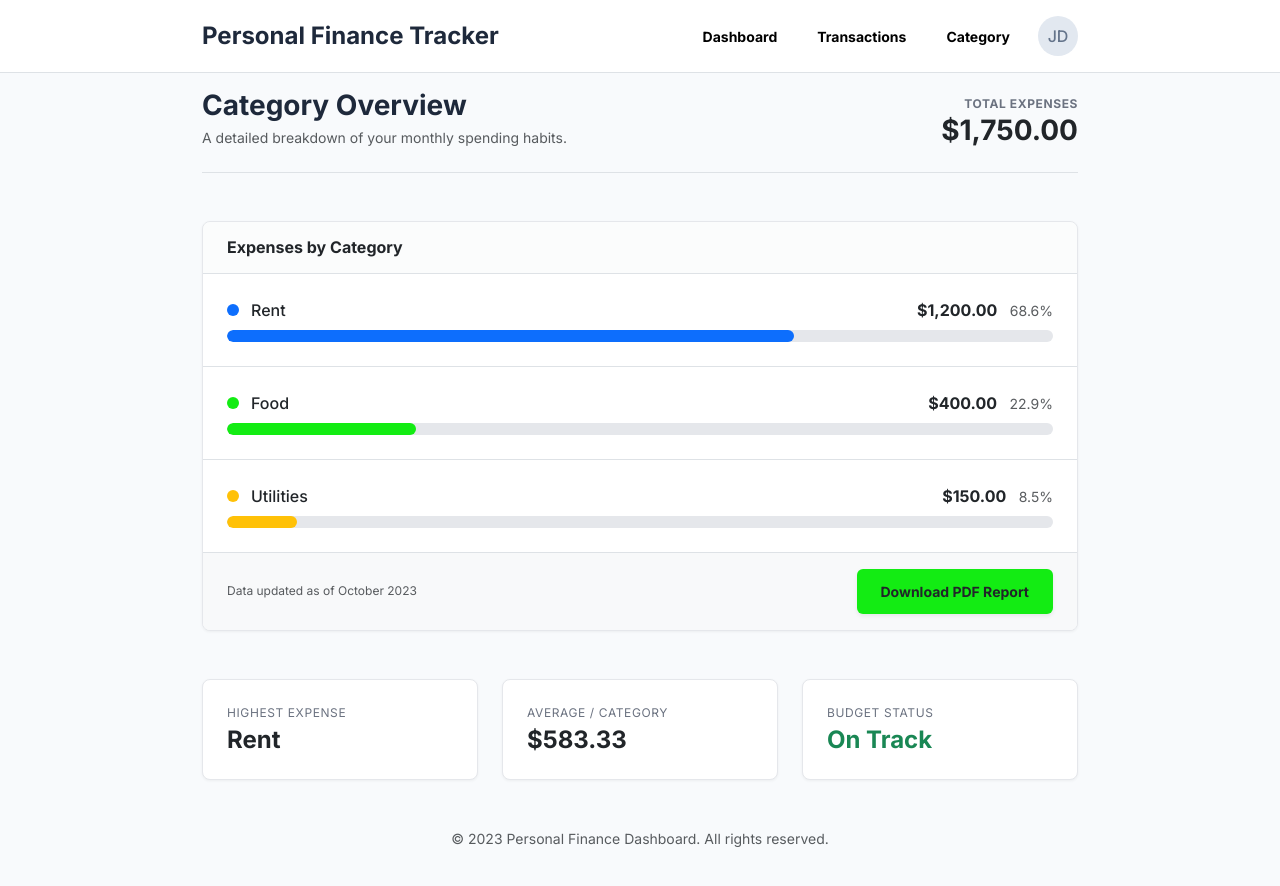
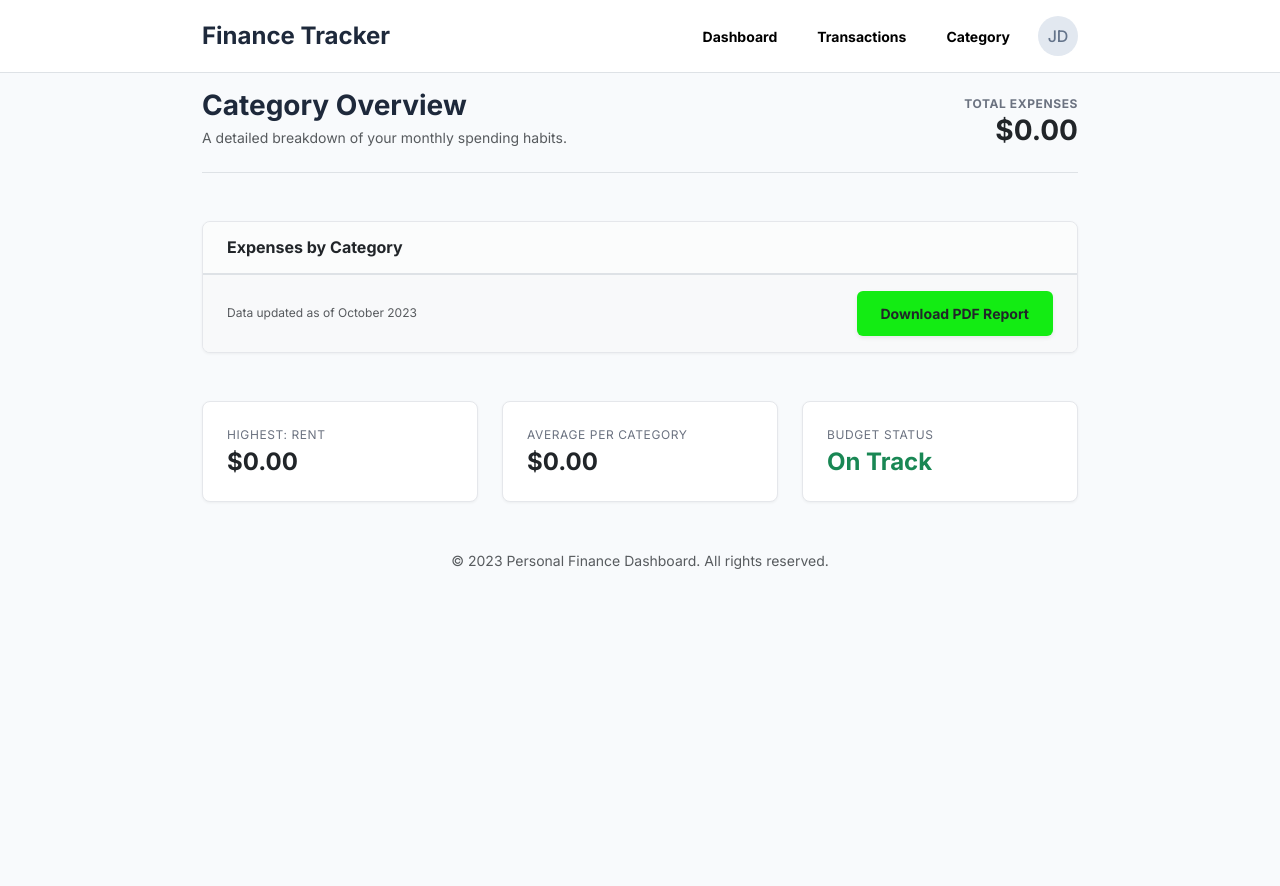
Before and after one commit to AdhamSelim21/Personal-Finance-Tracker, a website: page Category-overview.html in a window 1280 px wide. After the commit the page ends 800 px from the top, so only its background shows below. Drawn offline with nearby package versions, Linux system fonts and the light colour scheme.

Commit message:
finshed category overview logic

```diff
--- a/Category-overview.html
+++ b/Category-overview.html
@@ -13,14 +13,15 @@
 <body>
 
     <header class="bg-white border-bottom py-3">
-        <div class="container d-flex justify-content-between align-items-center">
-            <h1 class="h4 fw-bold mb-0">Personal Finance Tracker</h1>
-            <div class="d-flex align-items-center gap-3 links">
-                <a href="index.html" class="text-decoration-none small fw-bold ">Dashboard</a>
+        <div class="container d-flex flex-wrap justify-content-between align-items-center gap-3">
+            <h1 class="h4 fw-bold mb-0">Finance Tracker</h1>
+            <nav class="d-flex align-items-center gap-3 links">
+                <a href="index.html" class="text-decoration-none small fw-bold">Dashboard</a>
                 <a href="Transaction-List.html" class="text-decoration-none small fw-bold">Transactions</a>
                 <a href="Category-overview.html" class="text-decoration-none small fw-bold">Category</a>
                 <div class="avatar-placeholder">JD</div>
-            </div>
+            </nav>
+        </div>
     </header>
 
     <main class="container">
@@ -30,9 +31,8 @@
                 <h1 class="fw-bold h3 mb-1">Category Overview</h1>
                 <p class="text-muted small mb-0">A detailed breakdown of your monthly spending habits.</p>
             </div>
-            <div class="text-md-end mt-3 mt-md-0">
-                <span class="stat-label fw-bold">Total Expenses</span>
-                <p class="h3 fw-bold mb-0 text-dark">$1,750.00</p>
+            <div class="text-md-end mt-3 mt-md-0" id="TotalExpenses">
+                <!-- Transactions will be dynamically inserted here by JavaScript -->
             </div>
         </header>
 
@@ -41,54 +41,8 @@
                 <h2 class="h6 fw-bold mb-0 text-dark">Expenses by Category</h2>
             </div>
 
-            <div class="list-group list-group-flush">
-                <div class="list-group-item p-4 border-0 border-bottom">
-                    <div class="d-flex justify-content-between align-items-center mb-2">
-                        <div class="d-flex align-items-center">
-                            <span class="category-dot bg-primary"></span>
-                            <span class="fw-medium text-dark">Rent</span>
-                        </div>
-                        <div>
-                            <span class="fw-bold text-dark">$1,200.00</span>
-                            <span class="text-muted small ms-2">68.6%</span>
-                        </div>
-                    </div>
-                    <div class="progress">
-                        <div class="progress-bar bg-primary" role="progressbar" style="width: 68.6%"></div>
-                    </div>
-                </div>
-
-                <div class="list-group-item p-4 border-0 border-bottom">
-                    <div class="d-flex justify-content-between align-items-center mb-2">
-                        <div class="d-flex align-items-center">
-                            <span class="category-dot bg-brand"></span>
-                            <span class="fw-medium text-dark">Food</span>
-                        </div>
-                        <div>
-                            <span class="fw-bold text-dark">$400.00</span>
-                            <span class="text-muted small ms-2">22.9%</span>
-                        </div>
-                    </div>
-                    <div class="progress">
-                        <div class="progress-bar bg-brand" role="progressbar"  style="width: 22.9%"></div>
-                    </div>
-                </div>
-
-                <div class="list-group-item p-4 border-0">
-                    <div class="d-flex justify-content-between align-items-center mb-2">
-                        <div class="d-flex align-items-center">
-                            <span class="category-dot bg-warning"></span>
-                            <span class="fw-medium text-dark">Utilities</span>
-                        </div>
-                        <div>
-                            <span class="fw-bold text-dark">$150.00</span>
-                            <span class="text-muted small ms-2">8.5%</span>
-                        </div>
-                    </div>
-                    <div class="progress">
-                        <div class="progress-bar bg-warning" role="progressbar"  style="width: 8.5%"></div>
-                    </div>
-                </div>
+            <div class="list-group list-group-flush" id="ExpensesList">
+                <!-- Transactions will be dynamically inserted here by JavaScript -->
             </div>
 
             <footer
@@ -101,15 +55,13 @@
 
         <div class="row g-4">
             <div class="col-md-4">
-                <div class="card-custom p-4">
-                    <p class="stat-label mb-1">Highest Expense</p>
-                    <p class="h4 fw-bold mb-0 text-dark">Rent</p>
+                <div class="card-custom p-4" id="HighestExpense">
+                    <!-- Transactions will be dynamically inserted here by JavaScript -->
                 </div>
             </div>
             <div class="col-md-4">
-                <div class="card-custom p-4">
-                    <p class="stat-label mb-1">Average / Category</p>
-                    <p class="h4 fw-bold mb-0 text-dark">$583.33</p>
+                <div class="card-custom p-4" id="Average">
+                    <!-- Transactions will be dynamically inserted here by JavaScript -->
                 </div>
             </div>
             <div class="col-md-4">
--- a/js/Category-overview.js
+++ b/js/Category-overview.js
@@ -0,0 +1,128 @@
+const TotalExpenses = document.getElementById("TotalExpenses");
+const ExpensesList = document.getElementById("ExpensesList");
+const HighestExpense = document.getElementById("HighestExpense");
+const Average = document.getElementById("Average");
+
+let state = JSON.parse(localStorage.getItem("transactions")) || [];
+
+const CalcToltalExpenses = () => {
+
+    const expenseValue = state.filter(t => t.type === "expense").reduce ((sum,t) => sum + Number(t.amount),0);
+
+    if (TotalExpenses) {
+        TotalExpenses.innerHTML = `
+        <span class="stat-label fw-bold">Total Expenses</span>
+        <p class="h3 fw-bold mb-0 text-dark">$${expenseValue.toLocaleString(undefined, { minimumFractionDigits: 2 })}</p>
+        `;
+    }
+    return expenseValue;
+}
+CalcToltalExpenses();
+
+const categoryExpenses = () => {
+
+    const Rent = state
+      .filter((t) => t.category === "Rent" && t.type === "expense")
+      .reduce((sum, t) => sum + Number(t.amount), 0);
+
+      const Food = state
+        .filter((t) => t.category === "Food" && t.type === "expense")
+        .reduce((sum, t) => sum + Number(t.amount), 0);
+
+        const Utilities = state
+          .filter((t) => t.category === "Utilities" && t.type === "expense")
+          .reduce((sum, t) => sum + Number(t.amount), 0);
+
+          return{ Rent , Food , Utilities}
+
+
+}
+
+const RenderExpenses = () => {
+  const expenses = categoryExpenses();
+
+  if (!ExpensesList) return;
+
+  ExpensesList.innerHTML = "";
+
+  const categories = [
+    { key: "Rent", label: "Rent", color: "bg-primary" },
+    { key: "Food", label: "Food", color: "bg-success" },
+    { key: "Utilities", label: "Utilities", color: "bg-warning" },
+  ];
+
+  categories.forEach((cat) => {
+    const amount = expenses[cat.key];
+    if (amount > 0) {
+      const list = document.createElement("li");
+      list.className = "list-unstyled";
+
+      list.innerHTML = `
+                <div class="list-group-item p-4 border-0 border-bottom">
+                    <div class="d-flex justify-content-between align-items-center">
+                        <div class="d-flex align-items-center">
+                            <span class="category-dot ${cat.color}"></span>
+                            <span class="fw-medium text-dark">${cat.label}</span>
+                        </div>
+                        <span class="fw-bold text-dark">
+                            $${amount.toLocaleString(undefined, { minimumFractionDigits: 2 })}
+                        </span>
+                    </div>
+                </div>`;
+
+      ExpensesList.appendChild(list);
+    }
+  });
+};
+
+const cardUpdates = () => {
+  const { Rent, Food, Utilities } = categoryExpenses();
+
+  if (HighestExpense) {
+    let highestValue = 0;
+    let highestName = "";
+
+
+    if (Rent >= Food && Rent >= Utilities) {
+      highestValue = Rent;
+      highestName = "Rent";
+    } else if (Food >= Rent && Food >= Utilities) {
+      highestValue = Food;
+      highestName = "Food";
+    } else {
+      highestValue = Utilities;
+      highestName = "Utilities";
+    }
+
+    HighestExpense.innerHTML = `
+            <p class="stat-label mb-1">Highest: ${highestName}</p>
+            <p class="h4 fw-bold mb-0 text-dark">
+                $${highestValue.toLocaleString(undefined, { minimumFractionDigits: 2 })}
+            </p>`;
+  }
+};
+
+const RenderAverageExpense = () => {
+  const expenses = categoryExpenses();
+
+  // 1. Get an array of just the numbers
+  const values = Object.values(expenses);
+
+  const total = values.reduce((sum, current) => sum + current, 0);
+
+  const average = values.length > 0 ? total / values.length : 0;
+
+  if (Average) {
+    Average.innerHTML = `
+            <p class="stat-label mb-1">Average per Category</p>
+            <p class="h4 fw-bold mb-0 text-dark">
+                $${average.toLocaleString(undefined, { minimumFractionDigits: 2 })}
+            </p>`;
+  }
+};
+
+
+RenderExpenses();
+categoryExpenses();
+cardUpdates();
+RenderAverageExpense();
```
Also changed, not shown: Add-Transaction.html (+5 -6 lines), Transaction-List.html (+5 -6 lines), index.html (+7 -5 lines).
